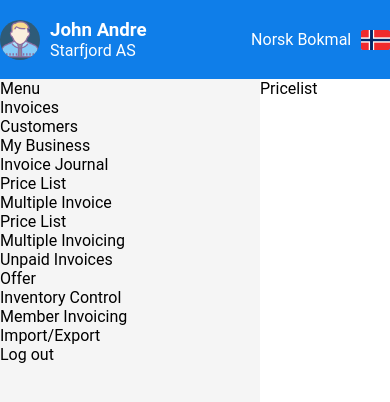
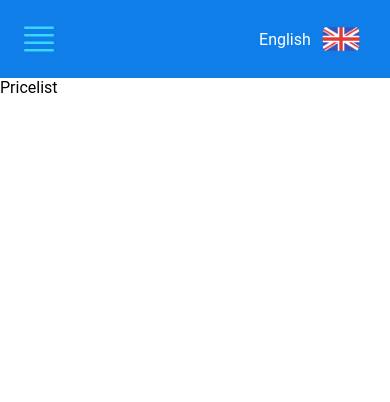
Before and after one commit to tajpuriya27/LettFaktura-pricelist-react, a React (Vite) app: page / in a window 390 px wide. Shown: the top 402 px of the page. Built offline with nearby package versions, Linux system fonts and the light colour scheme.

Commit message:
feat: header component completed

```diff
--- a/src/components/Header.jsx
+++ b/src/components/Header.jsx
@@ -1,5 +1,6 @@
 import profile from "../assets/profile-avatar.png";
 import no_flag from "../assets/no_flag.png";
+import uk_flag from "../assets/uk_flag.png";
 import { BsJustify } from "react-icons/bs";
 
 const Header = () => {
@@ -9,9 +10,12 @@ const Header = () => {
         <div className="menu-icon">
           <BsJustify className="icon" />
         </div>
+        <div className="header-right-tv">
+          <p>English</p>
+          <img className="flag" src={uk_flag} alt="profile-picture" />
+        </div>
         <div className="header-left">
           <img className="profile-pic" src={profile} alt="profile-picture" />
-
           <span>
             <h3>John Andre</h3>
             <p>Starfjord AS</p>
--- a/src/style.css
+++ b/src/style.css
@@ -49,9 +49,11 @@ body {
   flex-wrap: nowrap;
   align-content: center;
   margin: 0 auto;
+  padding: 0 1.2rem;
 }
 
-.header-right {
+.header-right,
+.header-left {
   display: flex;
   align-items: center;
   /* color: var(--icon-true-color); */
@@ -65,10 +67,6 @@ body {
   background-color: var(--bg-color-profile);
 }
 
-.header-left {
-  display: flex;
-  align-items: center;
-}
 .flag {
   height: 20px;
   width: auto;
@@ -76,9 +74,11 @@ body {
   margin-left: 10px;
 }
 
-.menu-icon {
+.menu-icon,
+.header-right-tv {
   display: none;
 }
+
 /* End: Header */
 
 .sidebar {
@@ -98,3 +98,42 @@ body {
 .icon-true {
   color: var(--icon-true-color);
 }
+
+@media screen and (max-width: 768px) {
+  .grid-container {
+    grid-template-columns: 1fr;
+    grid-template-rows: 0.3fr 3fr;
+    grid-template-areas: "header" "main";
+  }
+
+  .header {
+    flex-wrap: wrap;
+    justify-content: space-between;
+  }
+
+  .header-right,
+  .header-left {
+    display: none;
+  }
+
+  .menu-icon,
+  .header-right-tv {
+    display: block;
+    display: flex;
+    align-items: center;
+  }
+
+  .header-right-tv > img {
+    height: 40px;
+    width: auto;
+    margin-right: 10px;
+    border-radius: 25px;
+  }
+  .menu-icon > .icon {
+    font-size: 40px;
+  }
+
+  .sidebar {
+    display: none;
+  }
+}
```
Also changed, not shown: src/assets/uk_flag.png (added).
